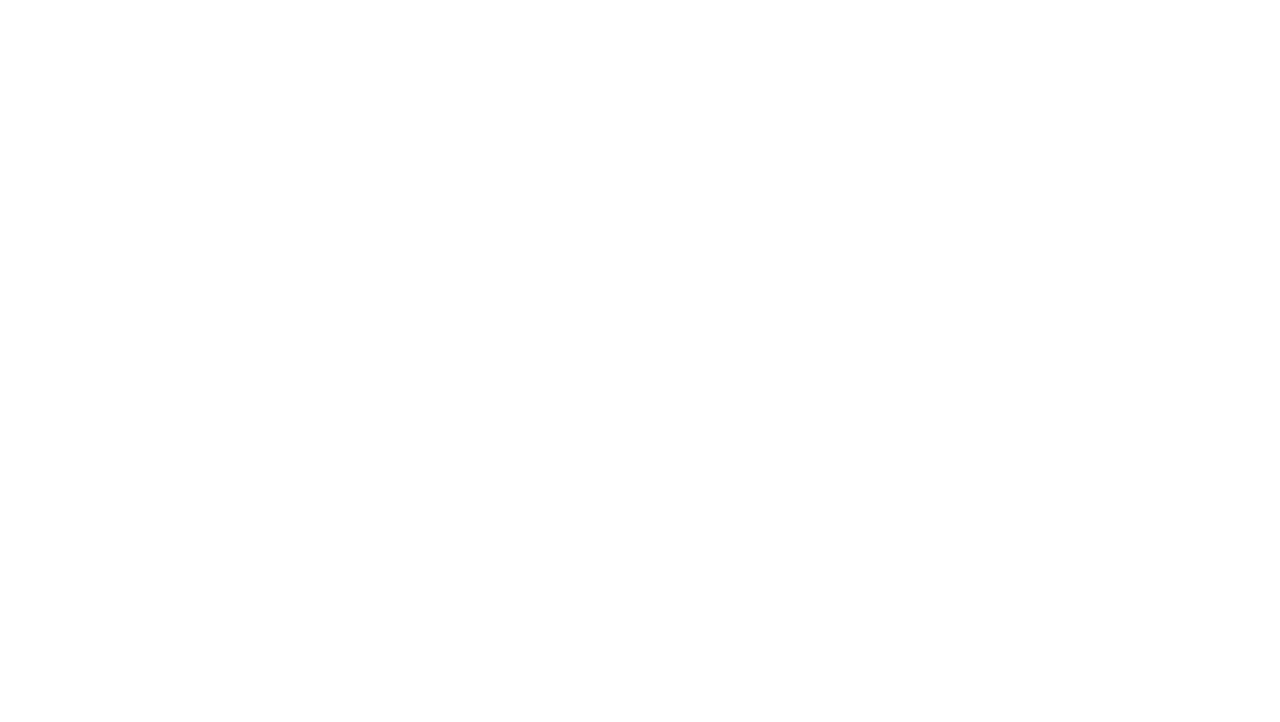
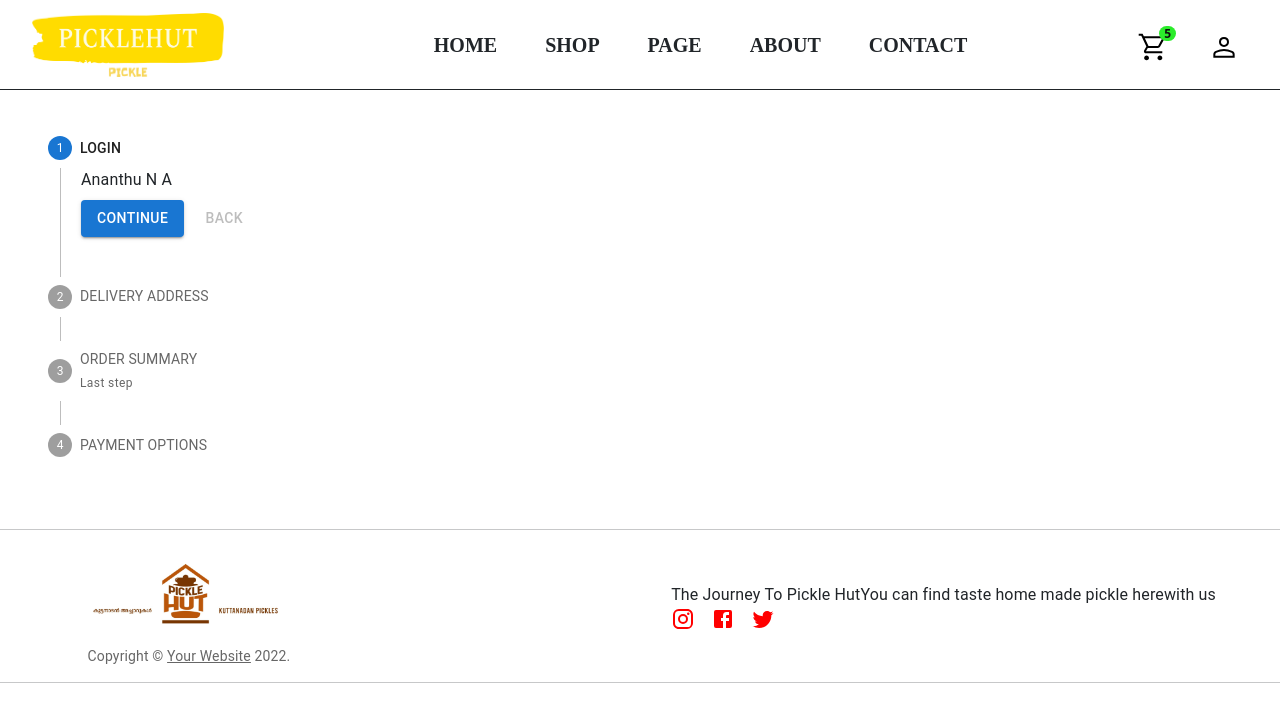
Before and after one commit to ananthuna/picklehut-react-client, a React (Create React App) app: page /order in a window 1280 px wide. Before the commit this address had no page. Shown: the top 722 px of the page. Built offline with nearby package versions, Linux system fonts and the light colour scheme.

Commit message:
place order page completed

```diff
--- a/src/App.js
+++ b/src/App.js
@@ -5,6 +5,7 @@ import Signup from './pages/Sigup'
 import Home from './pages/Home'
 import View from './pages/View'
 import Cart from './pages/Cart'
+import Order from './pages/Order';
 import { BrowserRouter, Routes, Route } from 'react-router-dom'
 
 function App() {
@@ -17,6 +18,7 @@ function App() {
           <Route path='/home' element={<Home />}></Route>
           <Route path='/view' element={<View/>}></Route>
           <Route path='/cart' element={<Cart/>}></Route>
+          <Route path='/order' element={<Order/>}></Route>
         </Routes>
       </BrowserRouter>
 
--- a/src/components/Cart/List/Delivery/Delivery.js
+++ b/src/components/Cart/List/Delivery/Delivery.js
@@ -1,15 +1,25 @@
 import { Typography } from '@mui/material'
 import { Box } from '@mui/system'
+import Button from '@mui/material/Button';
 import React from 'react'
 
 function Delivery() {
     return (
-        <Box sx={{
-            display: 'flex',
-            right: '1rem',
-        }}>
-            <Typography>Delivery by Mon Dec 5 |</Typography>
-            <Typography sx={{color:'green'}}>Free</Typography>
+        <Box>
+            <Box sx={{
+                display: 'flex',
+                right: '1rem',
+            }}>
+                <Typography>Delivery by Mon Dec 5 |</Typography>
+                <Typography sx={{ color: 'green' }}>Free</Typography>
+            </Box>
+            <Box sx={{
+                display: 'flex',
+                mt: '3rem',
+            }}>
+                <Button variant="text">Add to wishlist</Button>
+                <Button variant="text">REMOVE</Button>
+            </Box>
         </Box>
     )
 }
--- a/src/components/Cart/PlaceOrder/PlaceOrder.js
+++ b/src/components/Cart/PlaceOrder/PlaceOrder.js
@@ -1,8 +1,10 @@
 import { Paper } from '@mui/material'
 import Button from '@mui/material/Button';
 import React from 'react'
+import { useNavigate } from 'react-router-dom';
 
 function PlaceOrder() {
+    const navigate=useNavigate()
     return (
         <Paper sx={{
             position: 'relative',
@@ -14,7 +16,9 @@ function PlaceOrder() {
                 bgcolor: '#ef6c00',
                 "&:hover": { backgroundColor: "#ef6c00"},
                 m:'1.5rem'
-                 }} >Place Order</Button>
+                 }}
+                 onClick={()=>navigate('/order')}
+                 >Place Order</Button>
         </Paper>
     )
 }
--- /dev/null
+++ b/src/components/OrderSummary/OrderSummary.js
@@ -0,0 +1,114 @@
+import React, { useState } from 'react'
+import Box from '@mui/material/Box';
+import Stepper from '@mui/material/Stepper';
+import Step from '@mui/material/Step';
+import StepLabel from '@mui/material/StepLabel';
+import StepContent from '@mui/material/StepContent';
+import Button from '@mui/material/Button';
+import Paper from '@mui/material/Paper';
+import Typography from '@mui/material/Typography';
+import List from '../Cart/List/List'
+import PaymentOptions from './RadioOption/PaymentOptions'
+import { useNavigate } from 'react-router-dom';
+
+const steps = [
+    {
+        label: 'LOGIN',
+        description: `Ananthu N A`,
+    },
+    {
+        label: 'DELIVERY ADDRESS',
+        description: ['Vishnupresadham,mampuzhakary,ramankary p o,alappuzha,kerala', 'Vishnupresadham,mampuzhakary,ramankary p o,alappuzha,kerala'],
+    },
+    {
+        label: 'ORDER SUMMARY',
+        description: `Try out different ad text to see what brings in the most customers,
+              and learn how to enhance your ads using features like ad extensions.
+              If you run into any problems with your ads, find out how to tell if
+              they're running and how to resolve approval issues.`,
+    },
+    {
+        label: 'PAYMENT OPTIONS',
+        options:[
+            'Cash on delivery',
+            'UPI',
+            'net Banking'
+        ]
+    },
+];
+
+export default function VerticalLinearStepper() {
+    const [activeStep, setActiveStep] = useState(0);
+    const navigate=useNavigate()
+
+
+
+    const handleNext = () => {
+        setActiveStep((prevActiveStep) => prevActiveStep + 1);
+    };
+
+    const handleBack = () => {
+        setActiveStep((prevActiveStep) => prevActiveStep - 1);
+    };
+
+    const handleReset = () => {
+        navigate('/home')
+    };
+
+    return (
+        <Box sx={{
+            pt: '8rem',
+            width: '65%',
+            pl: '3rem',
+            pb: '3rem'
+
+        }}>
+            <Stepper activeStep={activeStep} orientation="vertical">
+                {steps.map((step, index) => (
+                    <Step key={step.label}>
+                        <StepLabel
+                            optional={
+                                index === 2 ? (
+                                    <Typography variant="caption">Last step</Typography>
+                                ) : null
+                            }
+                        >
+                            {step.label}
+                        </StepLabel>
+                        <StepContent>
+                            {step.label !== "ORDER SUMMARY" && <Typography>{step.description}</Typography>}
+                            {step.label === "ORDER SUMMARY" ? <List /> : ''}
+                            {step.label==='PAYMENT OPTIONS' && <PaymentOptions/>}
+                            <Box sx={{ mb: 2 }}>
+                                <div>
+                                    <Button
+                                        variant="contained"
+                                        onClick={handleNext}
+                                        sx={{ mt: 1, mr: 1 }}
+                                    >
+                                        {index === steps.length - 1 ? 'Checkout' : 'Continue'}
+                                    </Button>
+                                    <Button
+                                        disabled={index === 0}
+                                        onClick={handleBack}
+                                        sx={{ mt: 1, mr: 1 }}
+                                    >
+                                        Back
+                                    </Button>
+                                </div>
+                            </Box>
+                        </StepContent>
+                    </Step>
+                ))}
+            </Stepper>
+            {activeStep === steps.length && (
+                <Paper square elevation={0} sx={{ p: 3 }}>
+                    <Typography>All steps completed - you&apos;re order placed</Typography>
+                    <Button onClick={handleReset} sx={{ mt: 1, mr: 1 }}>
+                        Purchase more
+                    </Button>
+                </Paper>
+            )}
+        </Box>
+    );
+}
--- /dev/null
+++ b/src/components/OrderSummary/RadioOption/PaymentOptions.js
@@ -0,0 +1,23 @@
+import * as React from 'react';
+import Radio from '@mui/material/Radio';
+import RadioGroup from '@mui/material/RadioGroup';
+import FormControlLabel from '@mui/material/FormControlLabel';
+import FormControl from '@mui/material/FormControl';
+import FormLabel from '@mui/material/FormLabel';
+
+export default function RadioButtonsGroup() {
+  return (
+    <FormControl>
+      <FormLabel id="demo-radio-buttons-group-label">Payment options</FormLabel>
+      <RadioGroup
+        aria-labelledby="demo-radio-buttons-group-label"
+        defaultValue="female"
+        name="radio-buttons-group"
+      >
+        <FormControlLabel value="COD" control={<Radio />} label="COD" />
+        <FormControlLabel value="UPI" control={<Radio />} label="UPI" />
+        <FormControlLabel value="Net banking" control={<Radio />} label="Net banking" />
+      </RadioGroup>
+    </FormControl>
+  );
+}
--- /dev/null
+++ b/src/pages/Order.js
@@ -0,0 +1,17 @@
+import { Box } from '@mui/system'
+import React from 'react'
+import OrderSummary from '../components/OrderSummary/OrderSummary'
+import Header from '../components/Header/header'
+import Footer from '../components/Footer/footer'
+
+function Order() {
+  return (
+    <Box>
+        <Header/>
+        <OrderSummary/>
+        <Footer/>
+    </Box>
+  )
+}
+
+export default Order
```
